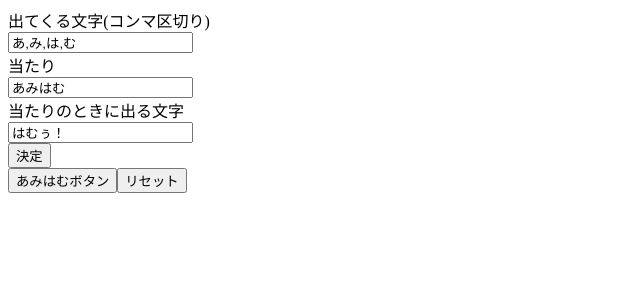
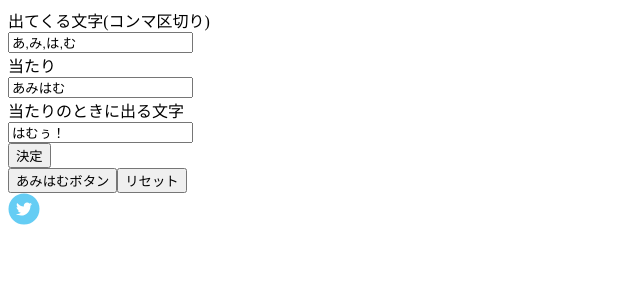
Before and after one commit to kjfsm/react-pages, a React (Vite) app: page / in a window 1280 px wide. Shown: the top 300 px of the page, without its empty margins (0-640 px from the left). Built offline with nearby package versions, Linux system fonts and the light colour scheme.

Commit message:
disabledにした

```diff
--- a/src/App.tsx
+++ b/src/App.tsx
@@ -72,13 +72,9 @@ const App: React.FC = () => {
         <button onClick={handleClick} disabled={clear} >{gameState.clearCheck + "ボタン"}</button>
         <button onClick={handleReset} >リセット</button>
         <div>{text}</div>
-        {
-          clear ?
-          <TwitterShareButton　title={text} url={window.location.origin}>
-            <TwitterIcon size={32} round />
-          </TwitterShareButton>
-          : null
-        }
+        <TwitterShareButton　title={text} url={window.location.origin} disabled={!clear}>
+          <TwitterIcon size={32} round />
+        </TwitterShareButton>
       </div>
     </>
   );
```
